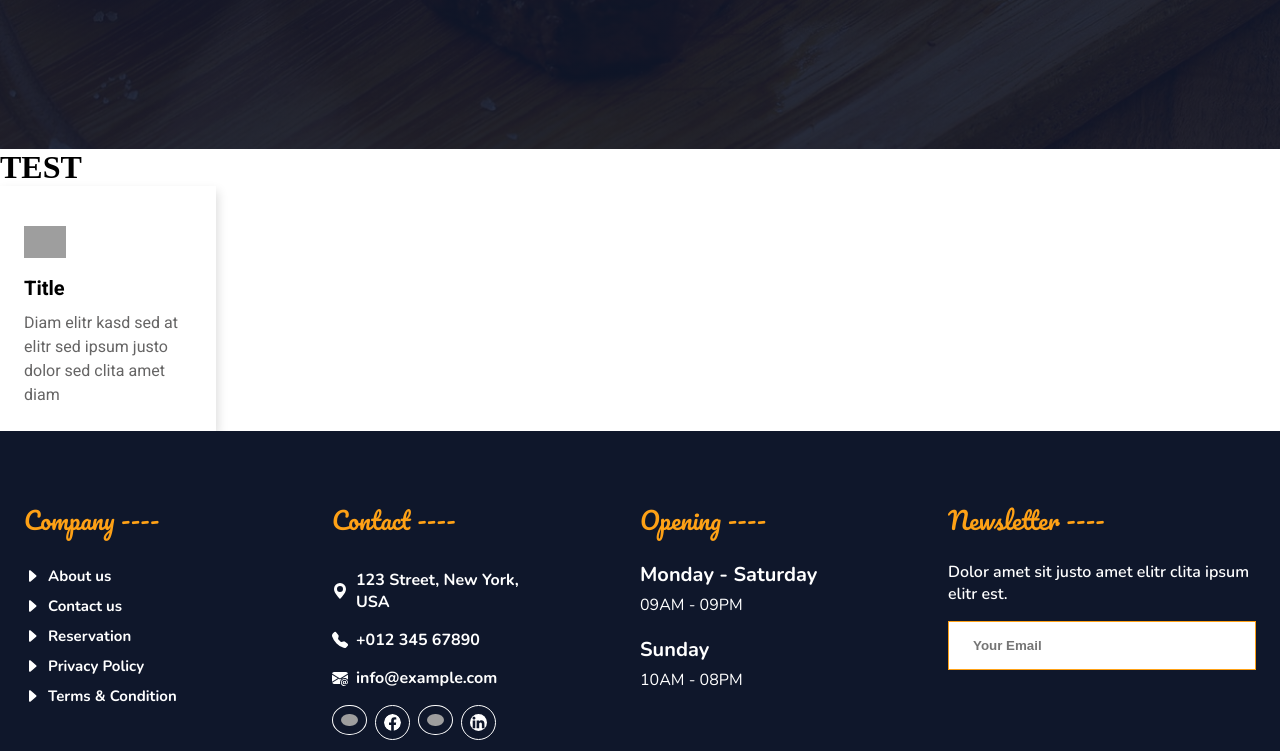
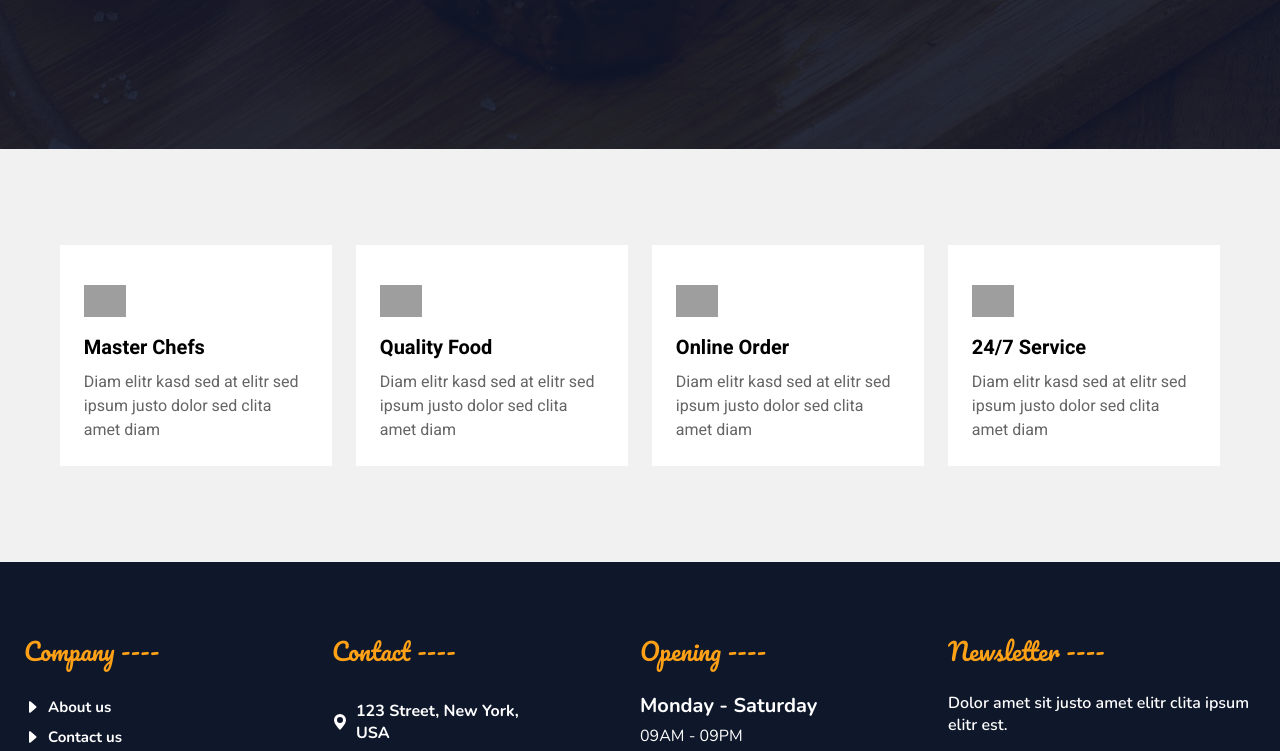
Before and after one commit to marcospinelli7/dojo-exercise-restaurant, a React (Create React App) app: page / in a window 1280 px wide. Shown: the part 601-1352 px from the top of the page. Built offline with nearby package versions, Linux system fonts and the light colour scheme; grey boxes are pictures that could not be loaded; the HTML template or start-up script is replaced by a standard one.

Commit message:
Create Service Section + Stylesheet

```diff
--- a/src/components/HeroSection/HeroSection.css
+++ b/src/components/HeroSection/HeroSection.css
@@ -3,7 +3,7 @@
     background-position: center center;
     background-repeat: no-repeat;
     background-size: cover;
-    width: calc(100% - 25px);
+    width: 100%;
     height: 100%;
     display: flex;
     flex-direction: column;
--- a/src/components/ServiceCard/ServiceCard.css
+++ b/src/components/ServiceCard/ServiceCard.css
@@ -2,10 +2,7 @@
     display: flex;
     flex-direction: column;
     background-color: #fff;
-    box-shadow: 2px 5px 10px #ddd;
     padding: 40px 24px 24px 24px;
-    max-width: 216px;
-    max-height: 264px;
     font-family: var(--heebo-font);
 }
 .service-card-container img{
@@ -20,3 +17,13 @@
 .service-card-container .description{
     color: #666565;
 }
+@media screen and (min-width: 575px) {
+    .service-card-container {
+        max-width: 45%;
+    }
+}
+@media screen and (min-width: 990px) {
+    .service-card-container {
+        max-width: 23%;
+    }
+}
--- a/src/components/index.js
+++ b/src/components/index.js
@@ -7,6 +7,7 @@ import Hero from "./Hero/Hero";
 import HeroSection from "./HeroSection/HeroSection";
 
 import ServiceCard from "./ServiceCard/ServiceCard";
+import AboutSection from "./AboutSection/AboutSection";
 
 
 export {
@@ -15,5 +16,6 @@ export {
     Footer,
     Hero,
     HeroSection,
-    ServiceCard
+    ServiceCard,
+    AboutSection
 }
--- /dev/null
+++ b/src/pages/Homepage/Homepage.css
@@ -0,0 +1,21 @@
+.service-section {
+    width: 100%;
+    display: flex;
+    flex-direction: column;
+    padding: 96px 24px 48px 24px;
+    gap: 24px 0;
+    flex-wrap: wrap;
+    justify-content: space-around;
+    background: #f1f1f1;
+}
+
+@media screen and (min-width: 575px) {
+    .service-section{
+        flex-direction: row;
+    }
+}
+@media screen and (min-width: 990px) {
+    .service-section{
+        padding: 96px 48px;
+    }
+}
--- a/src/pages/Homepage/Homepage.jsx
+++ b/src/pages/Homepage/Homepage.jsx
@@ -1,18 +1,35 @@
 import React from 'react';
 import { Link } from 'react-router-dom';
+import './Homepage.css'
 //components
-import { Hero, ServiceCard } from '../../components';
+import { AboutSection, Hero, ServiceCard } from '../../components';
 
 const Homepage = () => {
   return (
     <>
       <Hero />
-      <h1>TEST</h1>
-      <ServiceCard
-        icon="/logo.svg"
-        title="Title"
-        description="Diam elitr kasd sed at elitr sed ipsum justo dolor sed clita amet diam"
-      />
+      <div className="service-section">
+        <ServiceCard
+          icon="/logo.svg"
+          title="Master Chefs"
+          description="Diam elitr kasd sed at elitr sed ipsum justo dolor sed clita amet diam"
+        />
+        <ServiceCard
+          icon="/logo.svg"
+          title="Quality Food"
+          description="Diam elitr kasd sed at elitr sed ipsum justo dolor sed clita amet diam"
+        />
+        <ServiceCard
+          icon="/logo.svg"
+          title="Online Order"
+          description="Diam elitr kasd sed at elitr sed ipsum justo dolor sed clita amet diam"
+        />
+        <ServiceCard
+          icon="/logo.svg"
+          title="24/7 Service"
+          description="Diam elitr kasd sed at elitr sed ipsum justo dolor sed clita amet diam"
+        />
+      </div>
     </>
   )
 }
```
